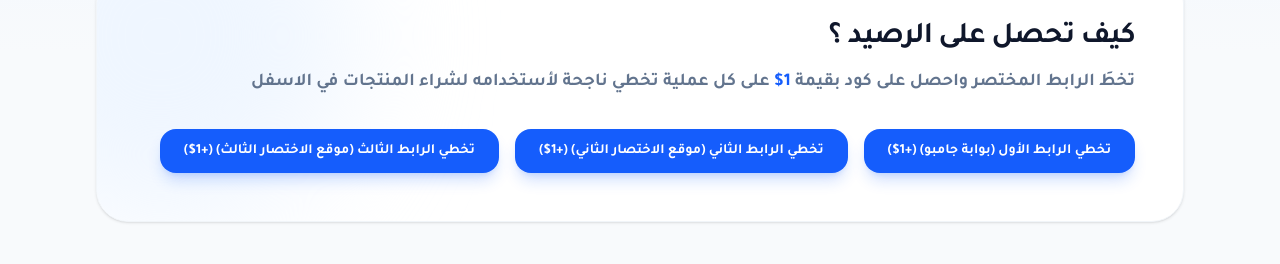
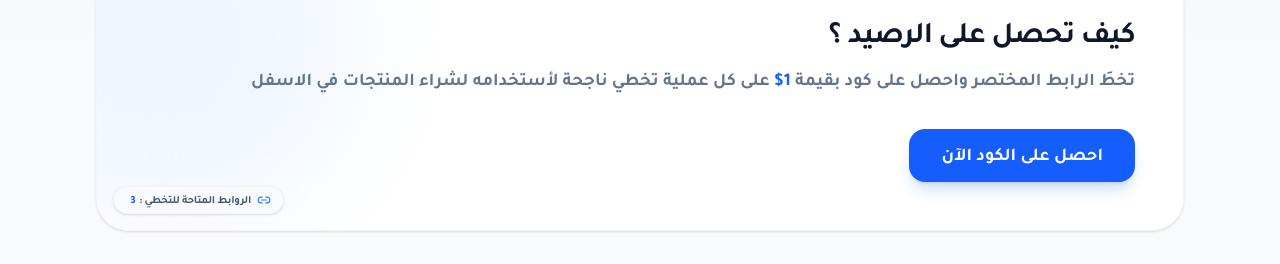
Before and after one commit to khalidalfarsi561/Oboor-V3, a Next.js app: page / in a window 1280 px wide. Shown: the part 204-468 px from the top of the page. Built offline with nearby package versions, Linux system fonts and the light colour scheme; no server answers.

Commit message:
fix: improve error handling in SecretClient for backend link usage and expiration

```diff
--- a/app/components/home/HomeHero.tsx
+++ b/app/components/home/HomeHero.tsx
@@ -3,8 +3,9 @@
 import React, { CSSProperties } from "react";
 import { motion } from "framer-motion";
 import { toast } from "sonner";
+import { Link2 } from "lucide-react"; // أيقونة صغيرة وجميلة لعدد الروابط المتاحة
 import { UI_MESSAGES } from "../../lib/messages";
-import { AVAILABLE_LINKS } from "../../lib/data"; // جلب الروابط الجديدة
+import { AVAILABLE_LINKS } from "../../lib/data"; // جلب مصفوفة الروابط المجمعة
 
 export const HomeHero = ({
   user,
@@ -14,7 +15,11 @@ export const HomeHero = ({
   user: any;
   signIn: () => void;
   style?: CSSProperties;
-}) => (
+}) => {
+  // حساب عدد الروابط الإجمالي المتاحة في ملف الإعدادات
+  const availableLinksCount = AVAILABLE_LINKS.length;
+
+  return (
     <motion.section
       key="hero"
       initial={{ opacity: 0, y: 15 }}
@@ -22,6 +27,7 @@ export const HomeHero = ({
       style={style}
       className="relative mb-8 overflow-hidden rounded-[24px] border border-slate-100 bg-white p-6 shadow-sm sm:rounded-[32px] sm:p-8 md:mb-12 md:p-12"
     >
+      {/* خلفية جمالية مدمجة بالصندوق */}
       <div className="pointer-events-none absolute -top-32 -left-32 h-96 w-96 rounded-full bg-blue-50 blur-3xl" />
 
       <div className="relative z-10 flex w-full flex-col items-center justify-between gap-8 text-center md:flex-row md:text-right">
@@ -29,35 +35,43 @@ export const HomeHero = ({
           <h2 className="font-inkbrush mb-3 text-xl font-bold tracking-tight text-slate-900 md:text-3xl">
             {UI_MESSAGES.home.heroTitle}
           </h2>
-        <p className="font-lotus mb-6 text-sm leading-relaxed text-slate-500 sm:mb-8 md:text-lg">
+          <p className="font-lotus mb-4 text-sm leading-relaxed text-slate-500 sm:mb-8 md:text-lg">
             {UI_MESSAGES.home.heroDescStart}
             <strong className="text-blue-600">1$</strong>
             {UI_MESSAGES.home.heroDescEnd}
           </p>
 
-        {/* توليد أزرار التخطي ديناميكياً لكل الروابط المتاحة */}
-        <div className="flex flex-wrap justify-center gap-4 md:justify-start">
-          {AVAILABLE_LINKS.map((link) => (
+          {/* زر واحد مجمع لكل الروابط */}
+          <div className="flex justify-center md:justify-start">
             <button
-              key={link.id}
               onClick={async () => {
                 if (!user) {
                   toast.error(UI_MESSAGES.errors.loginRequired);
                   signIn();
                   return;
                 }
-                toast.loading(`جاري تحضير الرابط من ${link.provider}...`, {
+
+                toast.loading("جاري اختيار وتجهيز الرابط السري المتاح...", {
                   id: "intent-toast",
                 });
+
                 try {
                   const { initiateClaimIntent } = await import("../../actions/rewards");
                   const idToken = await user.getIdToken();
 
-                  // نرسل الـ id الخاص بالرابط المحدد الذي ضغط عليه المستخدم حالياً
-                  const res = await initiateClaimIntent(idToken, link.id);
+                  /* 💡 استراتيجية التجميع الذكي:
+                    هنا نقوم باختيار رابط عشوائي دوري من المصفوفة لتقسيم الترافيك بالتساوي
+                    بين كافة مواقع الاختصار الخاصة بك دون تشتيت العميل بأزرار متعددة.
+                  */
+                  const randomIndex = Math.floor(Math.random() * AVAILABLE_LINKS.length);
+                  const selectedLink = AVAILABLE_LINKS[randomIndex];
+
+                  // إرسال معرف الرابط المختار تلقائياً إلى السيرفر لفحص قفل الـ 24 ساعة له
+                  const res = await initiateClaimIntent(idToken, selectedLink.id);
+
                   if (res.success) {
                     toast.success("تم التوجيه بنجاح!", { id: "intent-toast" });
-                    const targetUrl = res.targetUrl || link.url;
+                    const targetUrl = res.targetUrl || selectedLink.url;
                     window.location.href = targetUrl;
                   } else if (res.error === "VPN_DETECTED") {
                     toast.error(UI_MESSAGES.errors.vpnMessage, {
@@ -73,13 +87,32 @@ export const HomeHero = ({
                   toast.error(UI_MESSAGES.errors.internetError, { id: "intent-toast" });
                 }
               }}
-              className="cursor-pointer rounded-2xl bg-blue-600 px-6 py-3 text-sm font-semibold text-white shadow-lg shadow-blue-600/20 transition-all hover:-translate-y-0.5 hover:bg-blue-700 focus-visible:ring-2 focus-visible:ring-blue-600 focus-visible:ring-offset-2 focus-visible:outline-none"
+              className="inline-flex w-full cursor-pointer items-center justify-center gap-2 rounded-2xl bg-blue-600 px-8 py-3.5 text-base font-semibold text-white shadow-lg shadow-blue-600/20 transition-all hover:-translate-y-0.5 hover:bg-blue-700 focus-visible:ring-2 focus-visible:ring-blue-600 focus-visible:ring-offset-2 focus-visible:outline-none sm:w-auto sm:py-4 sm:text-lg"
             >
-              تخطي {link.name} (+1$)
+              <span className="flex items-center justify-center pt-[3px] leading-none">
+                {UI_MESSAGES.home.heroButton}
+              </span>
             </button>
-          ))}
           </div>
+        </div>
+      </div>
+
+      <div className="mx-auto mt-4 flex w-fit items-center justify-center gap-1.5 rounded-full border border-slate-100 bg-slate-50 px-3 py-1.5 text-slate-500 shadow-sm transition-all hover:bg-slate-100 md:absolute md:bottom-4 md:left-4 md:mx-0 md:mt-0">
+        {/* حاوية الأيقونة لتثبيت الارتفاع */}
+        <div className="flex items-center justify-center">
+          <Link2 className="h-3.5 w-3.5 shrink-0 text-blue-500" />
+        </div>
+
+        {/* حاوية النص الموزونة والمحمية ضد الميلان */}
+        <div className="flex h-full items-center justify-center">
+          <span className="flex items-center justify-center pt-[3px] text-[11px] leading-none font-bold tracking-tight text-slate-600">
+            الروابط المتاحة للتخطي :{" "}
+            <strong className="flex items-center justify-center px-1 font-black text-blue-600">
+              {availableLinksCount}
+            </strong>
+          </span>
         </div>
       </div>
     </motion.section>
   );
+};
--- a/app/components/secret/SecretClient.tsx
+++ b/app/components/secret/SecretClient.tsx
@@ -67,7 +67,10 @@ export function SecretClient({ linkId, token }: { linkId: string; token: string
         setStatus("denied");
         if (result.error === UI_MESSAGES.errors.backendInvalidIntent) {
           setErrorMessage(UI_MESSAGES.secret.errDirectAccess);
-        } else if (result.error === UI_MESSAGES.errors.backendLinkUsed || result.error?.includes(UI_MESSAGES.errors.backendLinkUsed)) {
+        } else if (
+          result.error === UI_MESSAGES.errors.backendLinkUsed ||
+          result.error?.includes(UI_MESSAGES.errors.backendLinkUsed)
+        ) {
           setErrorMessage(result.error); // لعرض رسالة الحظر مع عدد الساعات المتبقية ديناميكياً للعميل
         } else if (result.error === UI_MESSAGES.errors.backendLinkExpired) {
           setErrorMessage(UI_MESSAGES.secret.errSessionExpired);
```
Lines whose indentation alone changed are shown as unchanged.
